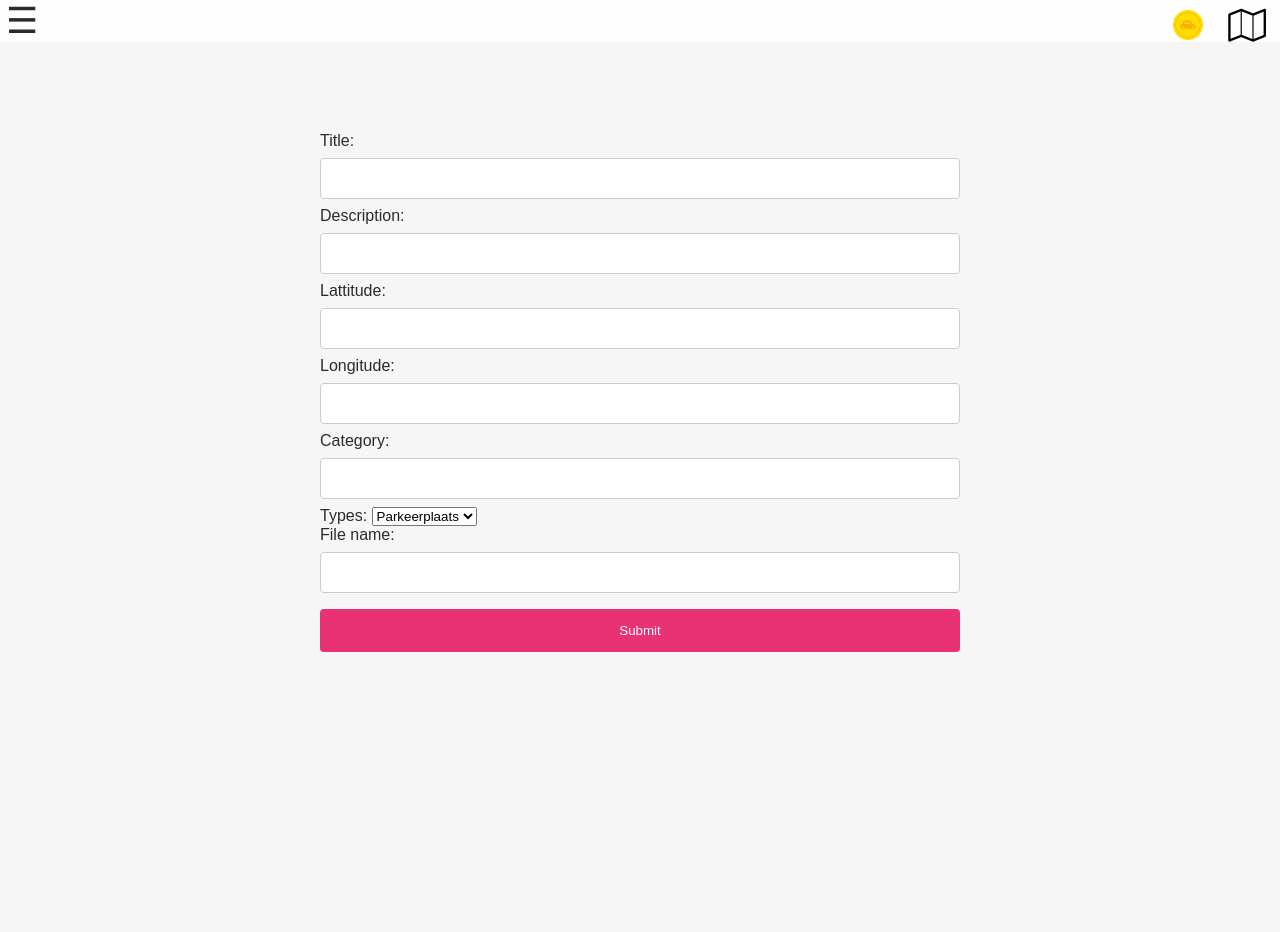
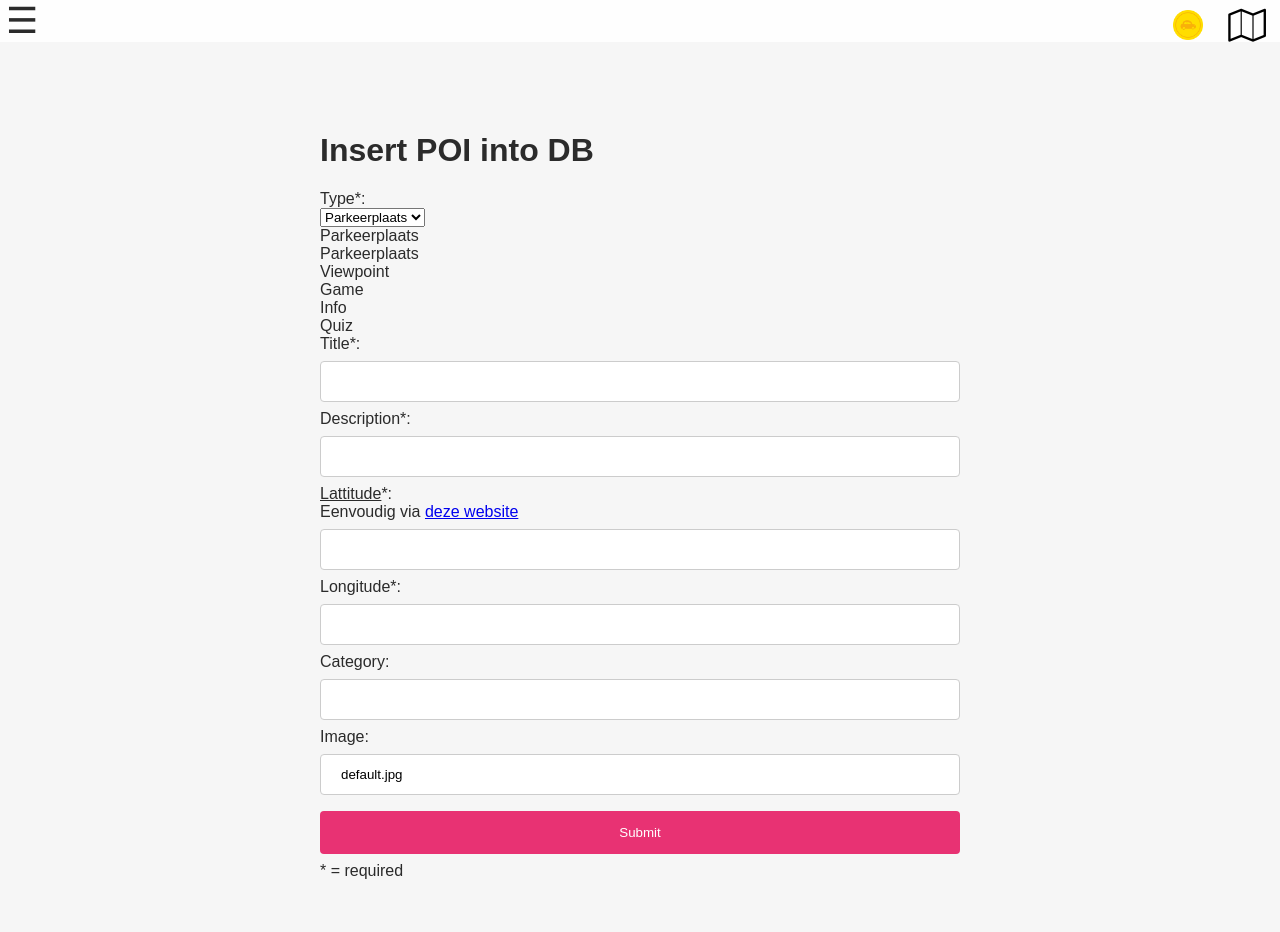
Before and after one commit to steven7kramer/backseatbuddy, a PHP site: page /pages/admin.php in a window 1280 px wide. Run offline with PHP 8.4, Linux system fonts and the light colour scheme; the visitor is signed in with stand-in values (Sample User, id 1); data that the repository does not hold is empty; some libraries are stand-ins or nearby versions.

Commit message:
updated admin page design

```diff
--- a/pages/admin.php
+++ b/pages/admin.php
@@ -25,6 +25,7 @@ if(!($_SESSION["admin"])) {
 
         <!-- CSS -->
         <link rel="stylesheet" href="../css/bsb_style.css">
+        <link rel="stylesheet" href="../css/admin.css">
         <link rel="stylesheet" href="https://cdnjs.cloudflare.com/ajax/libs/font-awesome/4.7.0/css/font-awesome.min.css">
 
 
@@ -43,24 +44,109 @@ if(!($_SESSION["admin"])) {
         <?php include("includes/menu.php") ?>
         <div id="main" class = "width-100 height-100">
             <form action="../php/BackseatDB.php" title="" method="post" class="backseat-form" id="backseatContentForm" enctype="multipart/form-data">
-                Title: <input type="text" id="pTitle" name="pTitle"><br>
-                Description: <input type="text" id="pDescr" name="pDescr"><br>
-                Lattitude: <input type="number" step="any"id="lat" name="lat"><br>
-                Longitude: <input type="number" step="any" id="lng" name="lng"><br>
+                <h1> Insert POI into DB </h1>
+
+                Type*:
+                <div class="custom-select">
+                    <select id="pIcon" name="pIcon" required />
+                        <option value="0">Parkeerplaats</option>
+                        <option value="1">Viewpoint</option>
+                        <option value="2">Game</option>
+                        <option value="3">Info</option>
+                        <option value="4">Quiz</option>
+                    </select><br>
+                </div>
+                Title*: <input type="text" id="pTitle" name="pTitle" required /><br>
+                Description*: <input type="text" id="pDescr" name="pDescr" required /><br>
+                <div id="explainBoxOuter"><u>Lattitude</u>*:
+                  <div id="explainBox">
+                    Eenvoudig via <a href="http://www.mapcoordinates.net/en" target="_blank">deze website</a>
+                  </div>
+                </div> <input type="number" step="any"id="lat" name="lat" required /><br>
+                Longitude*: <input type="number" step="any" id="lng" name="lng" required /><br>
                 Category: <input type="text" id="pCategory" name="pCategory"><br>
-                Types:
-                <select id="pIcon" name="pIcon">
-                    <option value="0">Parkeerplaats</option>
-                    <option value="1">Viewpoint</option>
-                    <option value="2">Game</option>
-                    <option value="3">Info</option>
-                    <option value="4">Quiz</option>
-                </select><br>
-
-                File name: <input type="text" id="pImage" name="pImage"><br>
+                Image: <input type="text" id="pImage" name="pImage" value="default.jpg"><br>
                 <input type="hidden" id="functionname" name="functionname" value="addToDatabase">
                 <input type="submit" value="Submit">
+
+            * = required
+
             </form>
+
+            <script>//for changing the dropdown menu to a custom one
+              var x, i, j, selElmnt, a, b, c;
+              /*look for any elements with the class "custom-select":*/
+              x = document.getElementsByClassName("custom-select");
+              for (i = 0; i < x.length; i++) {
+                selElmnt = x[i].getElementsByTagName("select")[0];
+                /*for each element, create a new DIV that will act as the selected item:*/
+                a = document.createElement("DIV");
+                a.setAttribute("class", "select-selected");
+                a.innerHTML = selElmnt.options[selElmnt.selectedIndex].innerHTML;
+                x[i].appendChild(a);
+                /*for each element, create a new DIV that will contain the option list:*/
+                b = document.createElement("DIV");
+                b.setAttribute("class", "select-items select-hide");
+                for (j = 0; j < selElmnt.length; j++) {
+                  /*for each option in the original select element,
+                  create a new DIV that will act as an option item:*/
+                  c = document.createElement("DIV");
+                  c.innerHTML = selElmnt.options[j].innerHTML;
+                  c.addEventListener("click", function(e) {
+                      /*when an item is clicked, update the original select box,
+                      and the selected item:*/
+                      var y, i, k, s, h;
+                      s = this.parentNode.parentNode.getElementsByTagName("select")[0];
+                      h = this.parentNode.previousSibling;
+                      for (i = 0; i < s.length; i++) {
+                        if (s.options[i].innerHTML == this.innerHTML) {
+                          s.selectedIndex = i;
+                          h.innerHTML = this.innerHTML;
+                          y = this.parentNode.getElementsByClassName("same-as-selected");
+                          for (k = 0; k < y.length; k++) {
+                            y[k].removeAttribute("class");
+                          }
+                          this.setAttribute("class", "same-as-selected");
+                          break;
+                        }
+                      }
+                      h.click();
+                  });
+                  b.appendChild(c);
+                }
+                x[i].appendChild(b);
+                a.addEventListener("click", function(e) {
+                    /*when the select box is clicked, close any other select boxes,
+                    and open/close the current select box:*/
+                    e.stopPropagation();
+                    closeAllSelect(this);
+                    this.nextSibling.classList.toggle("select-hide");
+                    this.classList.toggle("select-arrow-active");
+                  });
+              }
+              function closeAllSelect(elmnt) {
+                /*a function that will close all select boxes in the document,
+                except the current select box:*/
+                var x, y, i, arrNo = [];
+                x = document.getElementsByClassName("select-items");
+                y = document.getElementsByClassName("select-selected");
+                for (i = 0; i < y.length; i++) {
+                  if (elmnt == y[i]) {
+                    arrNo.push(i)
+                  } else {
+                    y[i].classList.remove("select-arrow-active");
+                  }
+                }
+                for (i = 0; i < x.length; i++) {
+                  if (arrNo.indexOf(i)) {
+                    x[i].classList.add("select-hide");
+                  }
+                }
+              }
+              /*if the user clicks anywhere outside the select box,
+              then close all select boxes:*/
+              document.addEventListener("click", closeAllSelect);
+              </script>
 
             <script type='text/javascript'>
                 /* attach a submit handler to the form */
```
